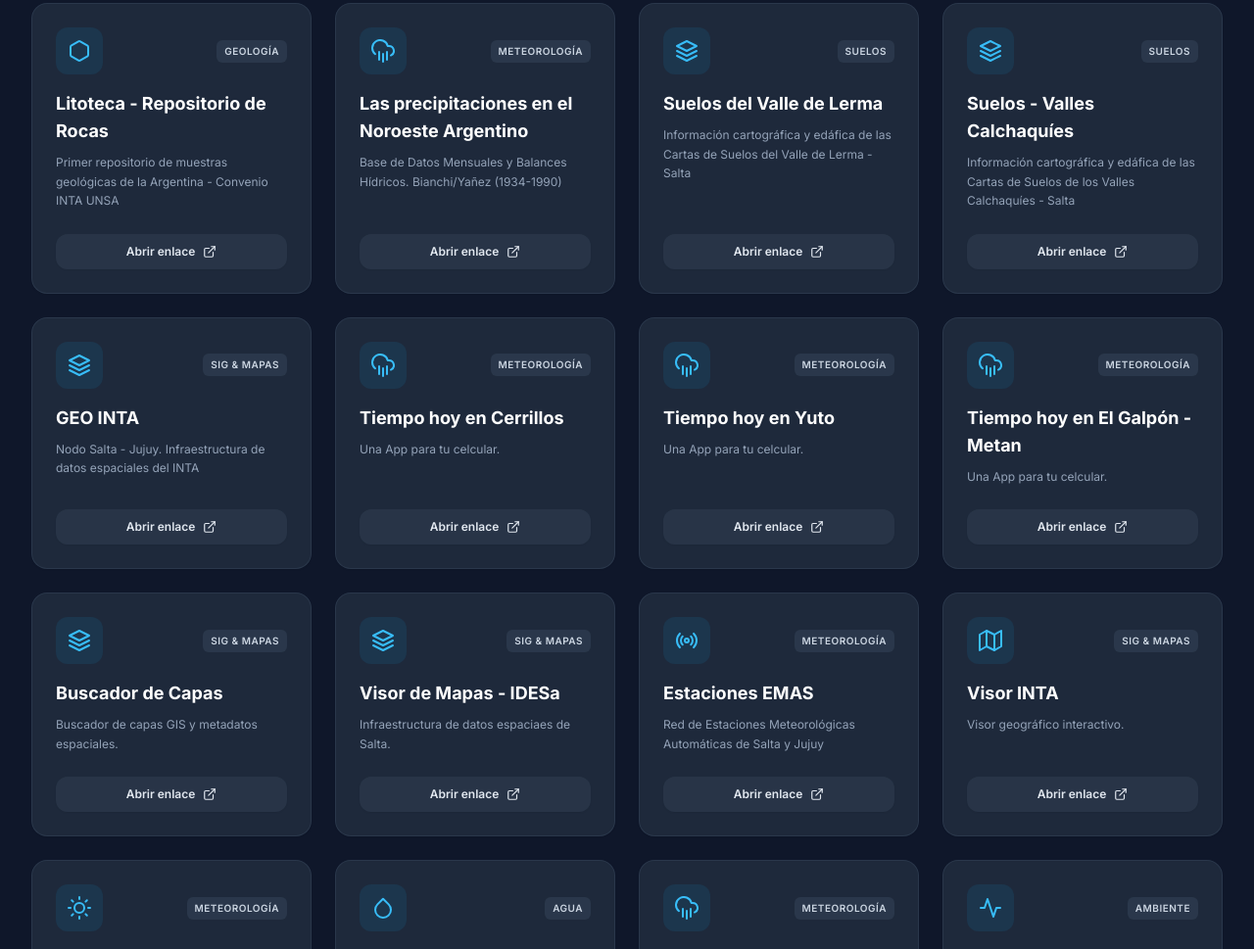
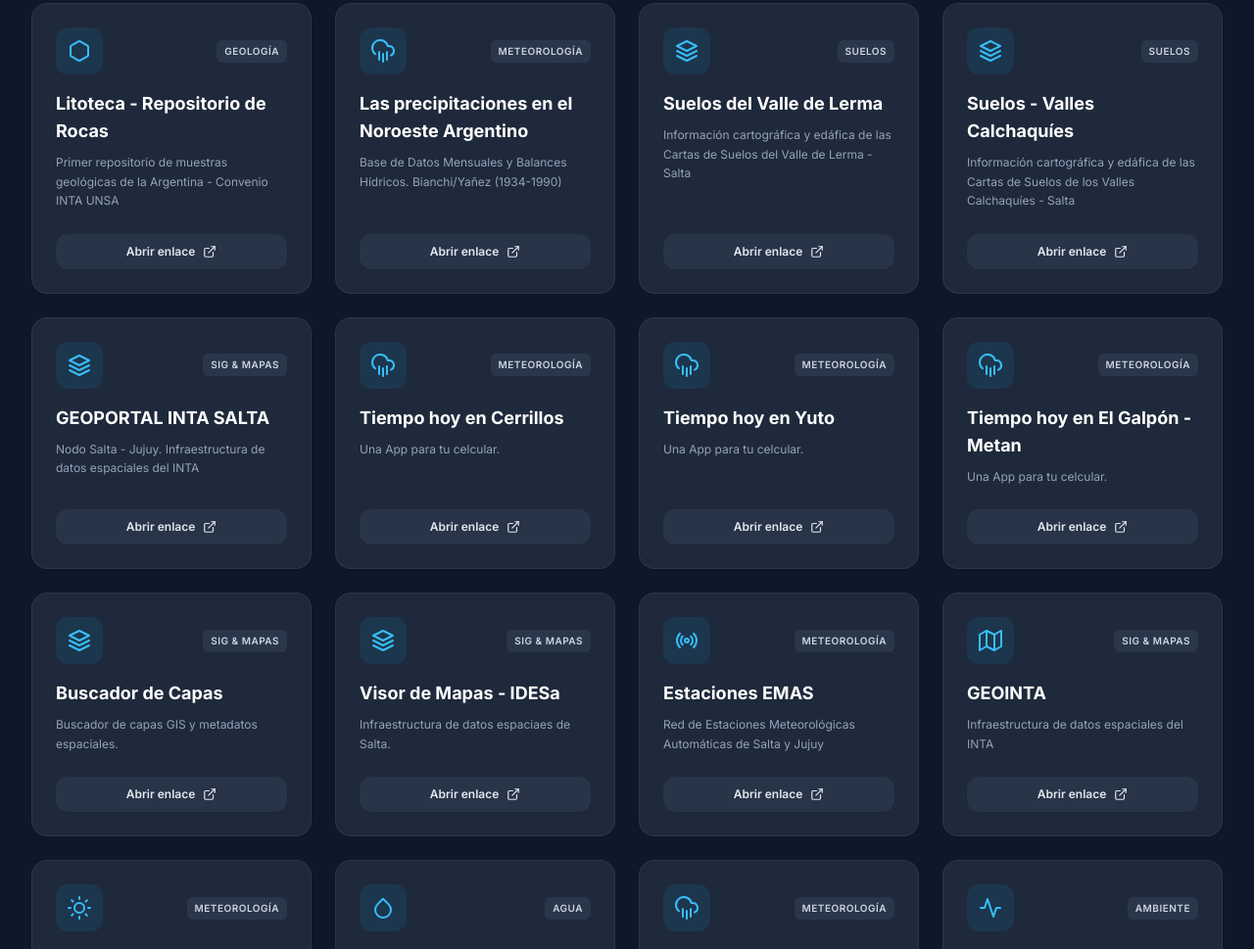
Before and after one commit to intasalta/sitios, a plain HTML site: page index.html in a window 1280 px wide. Shown: the part 297-1266 px from the top of the page at 98% size. Drawn offline with nearby package versions, Linux system fonts and the light colour scheme.

Commit message:
Update index.html

```diff
--- a/index.html
+++ b/index.html
@@ -195,7 +195,7 @@
         categoria: 'Suelos'
       },
       {
-        nombre: 'GEO INTA',
+        nombre: 'GEOPORTAL INTA SALTA',
         descripcion: 'Nodo Salta - Jujuy. Infraestructura de datos espaciales del INTA',
         icono: 'layers',
         url: 'https://geo-nodo01.inta.gob.ar/',
@@ -244,10 +244,10 @@
         categoria: 'Meteorología'
       },
       {
-        nombre: 'Visor INTA',
-        descripcion: 'Visor geográfico interactivo.',
+        nombre: 'GEOINTA',
+        descripcion: 'Infraestructura de datos espaciales del INTA',
         icono: 'map',
-        url: '',
+        url: 'https://geo.inta.gob.ar/',
         categoria: 'SIG & Mapas',
         requiereAdvertencia: true
       },
```
